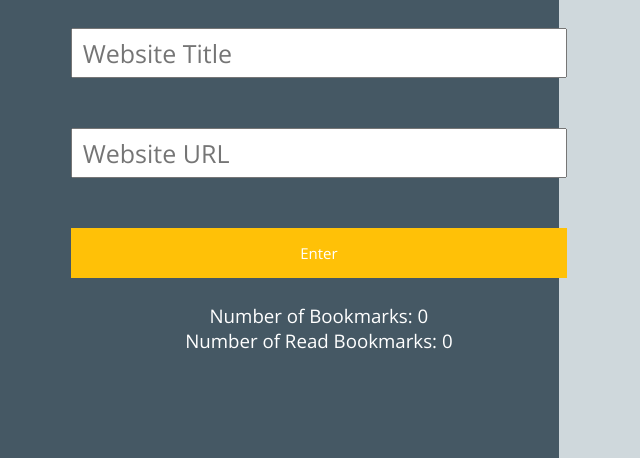
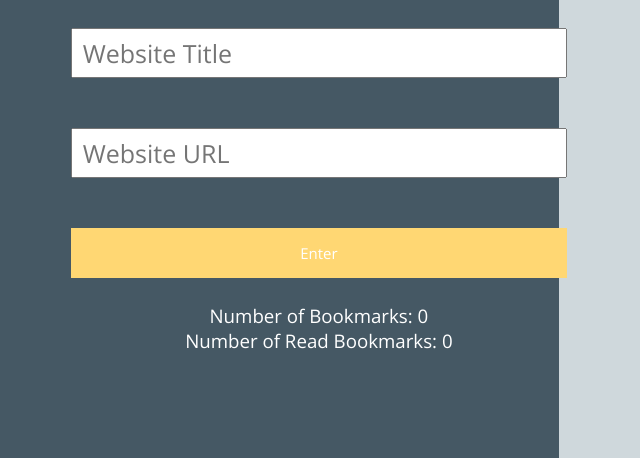
Before and after one commit to francylang/linked-list, a plain HTML site: page index.html in a window 1280 px wide. Shown: the part 342-800 px from the top of the page, without its empty margins (81-721 px from the left). Drawn offline with nearby package versions, Linux system fonts and the light colour scheme.

Commit message:
Worked through this crap

```diff
--- a/index.html
+++ b/index.html
@@ -21,7 +21,7 @@
           <!--2nd input field-->
           <input class="input" id="website-url" type="url" name="website url" value="" placeholder="Website URL">
           <!--button for creating the bookmark and adding it to the page-->
-          <input class="button" id="enter-button" name="enter" value="Enter">
+          <input class="button" id="enter-button" name="enter" value="Enter" disabled>
         </form>
         <h3 class="bookmarkqty"> Number of Bookmarks: <span id="qty">0</span></h3>
         <h3 class="bookmarkqty"> Number of Read Bookmarks: <span id="readqty">0</span></h3>
--- a/script.js
+++ b/script.js
@@ -1,10 +1,17 @@
-var enterButton = document.getElementById("enter-button");
 var rightSection = $('.rightside');
 var readButton = document.getElementById('mark-as-read-button');
 var bookMarkCounter = 0;
 var readCounter = 0;
+var inputTitle = document.getElementById('website-title')
+var enterButton = document.getElementById('enter-button');
 
-
+inputTitle.addEventListener('keyup', function() {
+     if (inputTitle.value !== "") {
+         enterButton.disabled = false;
+     } else {
+         enterButton.disabled = true;
+     }
+ });
 
  enterButton.addEventListener('click', function() {
    var inputTitle = $('#website-title');
--- a/style.css
+++ b/style.css
@@ -83,7 +83,7 @@ h1 {
   color: #455A64;
   font-size: 25px;
 }
-#enter-button {
+#enter-button:disabled {
   width: 80%;
   height: 50px;
   display: block;
@@ -91,16 +91,26 @@ h1 {
   border: none;
   outline: none;
   color: #FFFFFF;
-  background-color: #FFC107;
+  background-color: #FFD773;
   font-size: 15px;
   text-align: center;
 }
 #enter-button:hover {
   background-color: #FFD773;
 }
-/*#enter-button:disabled {
-  background-color: #CFD8DC;
-}*/
+#enter-button {
+  background-color: #FFC107;
+  color: #FFFFFF;
+  width: 80%;
+  height: 50px;
+  display: block;
+  margin: 25px auto;
+  border: none;
+  outline: none;
+  font-size: 15px;
+  text-align: center;
+
+}
 /*CHANGED*/
 .bookmarkbox {
   /*height: 100vh;*/
```
Lines whose indentation alone changed are shown as unchanged.
